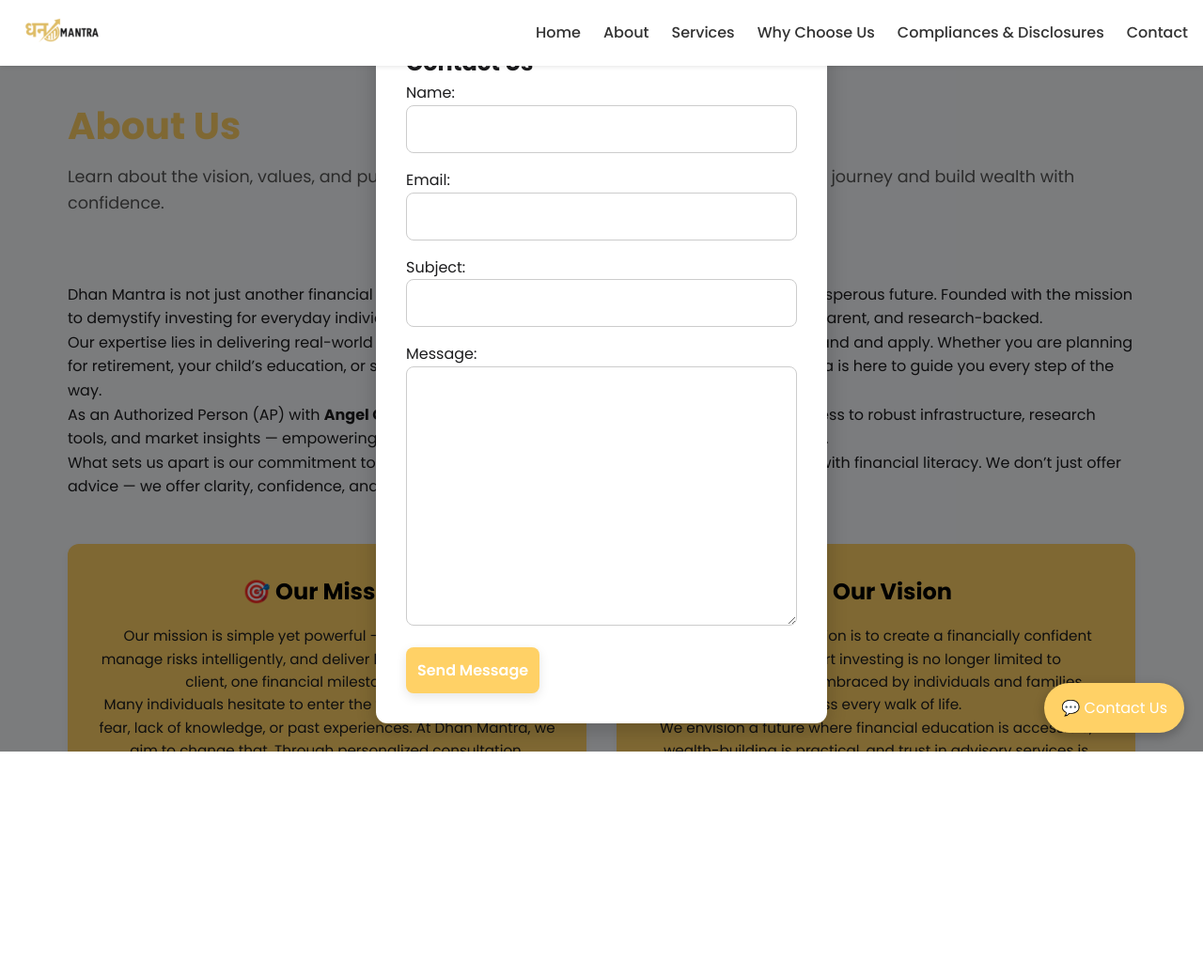
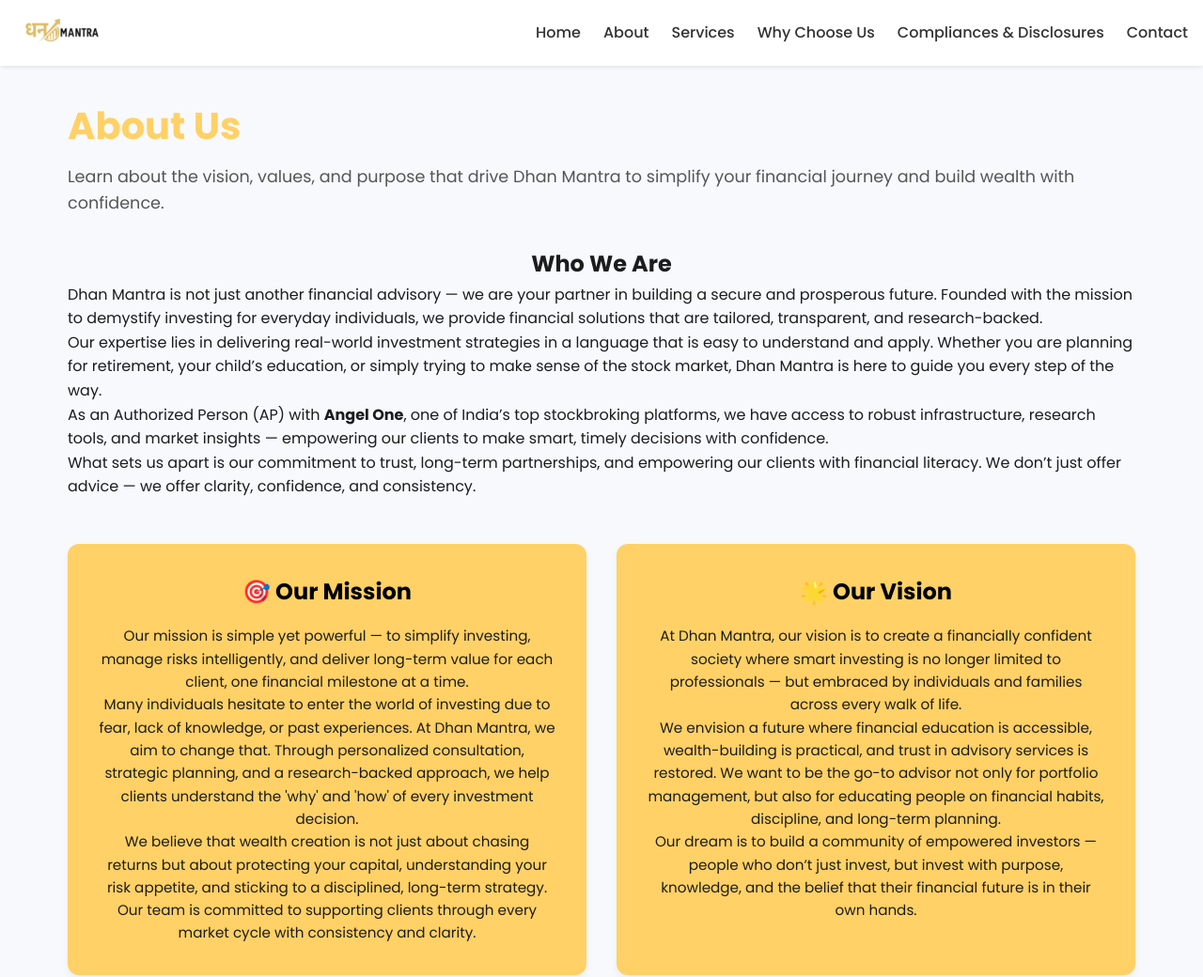
Before and after one commit to VireshShah17/DhanMantra, a Django app: page /about/ in a window 1280 px wide. Shown: the top 1040 px of the page at 94% size. Before the commit the page ends 800 px from the top, so only its background shows below. Run offline with Django 5.2, Linux system fonts and the light colour scheme.

Commit message:
Minor changes

```diff
--- a/templates/base.html
+++ b/templates/base.html
@@ -35,11 +35,11 @@
     {% block content %}
     {% endblock %}
 
-    <!-- Floating Button -->
-    <button class="open-modal-btn" onclick="openModal()">💬 Contact Us</button>
+    <!-- Floating Button
+    <button class="open-modal-btn" onclick="openModal()">💬 Contact Us</button> -->
 
     <!-- Contact Modal -->
-    <div id="contactModal" class="modal">
+    <!-- <div id="contactModal" class="modal">
         <div class="modal-content">
             <span class="close" onclick="closeModal()">&times;</span>
             <h2>Contact Us</h2>
@@ -49,7 +49,7 @@
                 <button type="submit" class="btn btn-primary">Send Message</button>
             </form>
         </div>
-    </div>
+    </div> -->
 
     <!-- Footer -->
     <footer class="footer">
```
